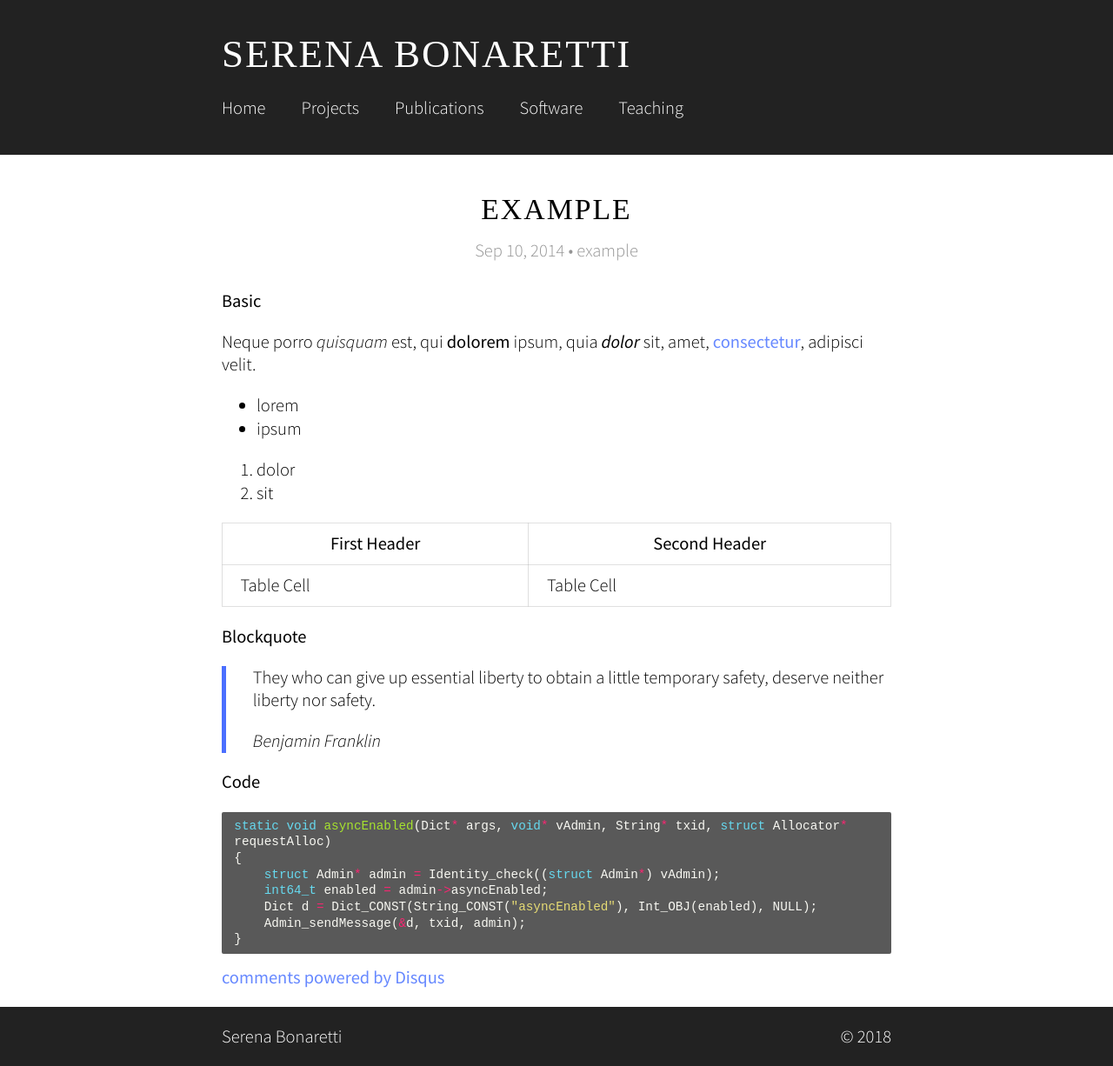
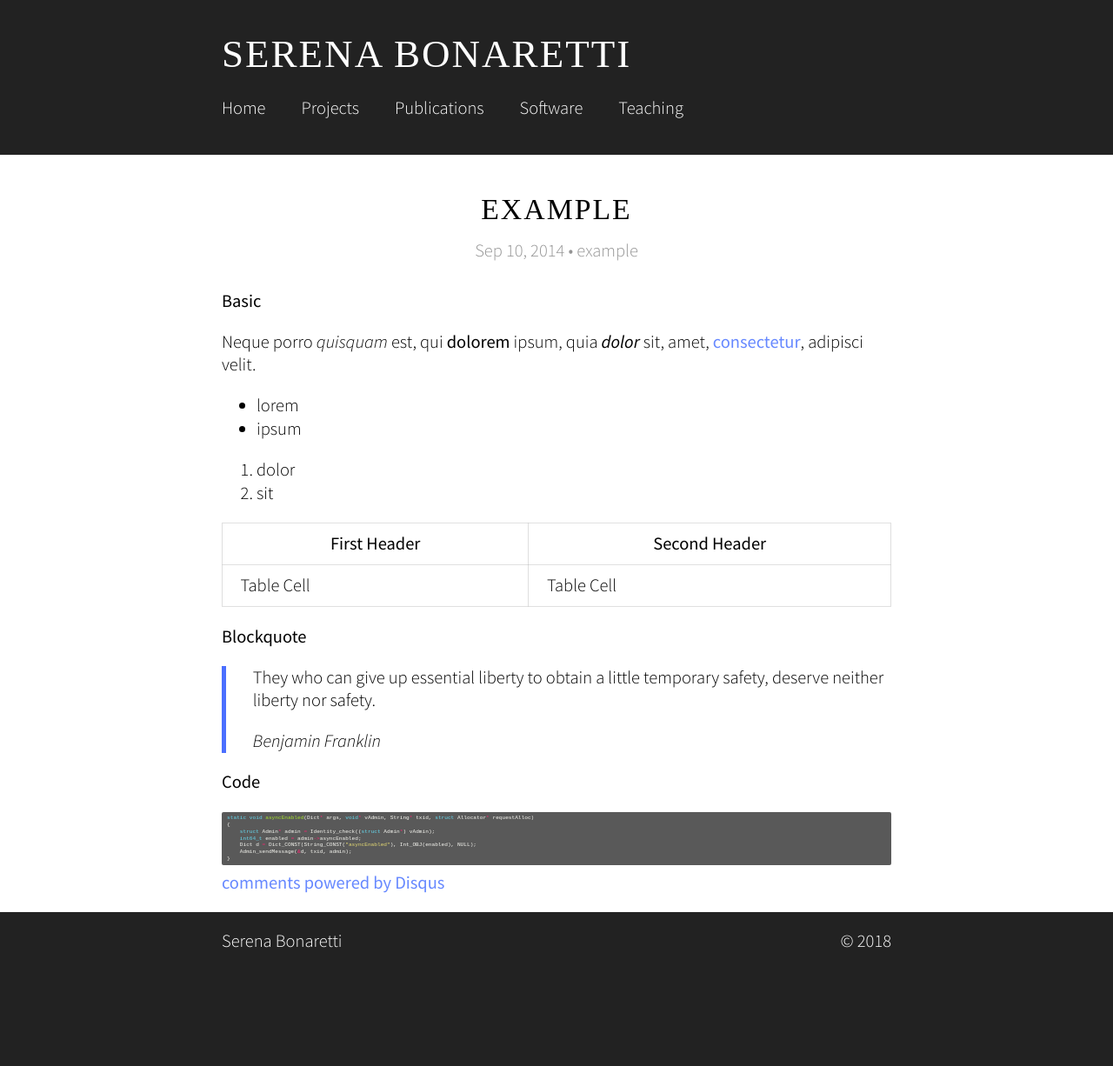
Before and after one commit to sbonaretti/sbonaretti.github.io, a Jekyll site: the page built from _posts/2014-09-09-example.md, in a window 1280 px wide. Shown: the whole page at 87% size. Built offline with Jekyll 4.4.1, drawn with Linux system fonts in a browser that asks for light colours; some web fonts are replaced; comment, search, counter and statistics services are not loaded; after the commit the page ends 1116 px from its top, so only the background shows below that.

Commit message:
Update basic.sass

```diff
--- a/_sass/basic.sass
+++ b/_sass/basic.sass
@@ -1,7 +1,7 @@
 body
   font-family: "Source Sans Pro"
   font-weight: 300
-  font-size: 6px
+  font-size: 18px
   line-height: 1.30
   margin: 0
   -webkit-font-smoothing: antialiased
@@ -26,7 +26,7 @@ pre
   background-color: rgba(34, 34, 34, 0.75)
   color: white
   border-radius: 2px
-  font-size: .7em
+  font-size: .3em
   padding: .5em 1em
   white-space: pre-wrap
 
```
